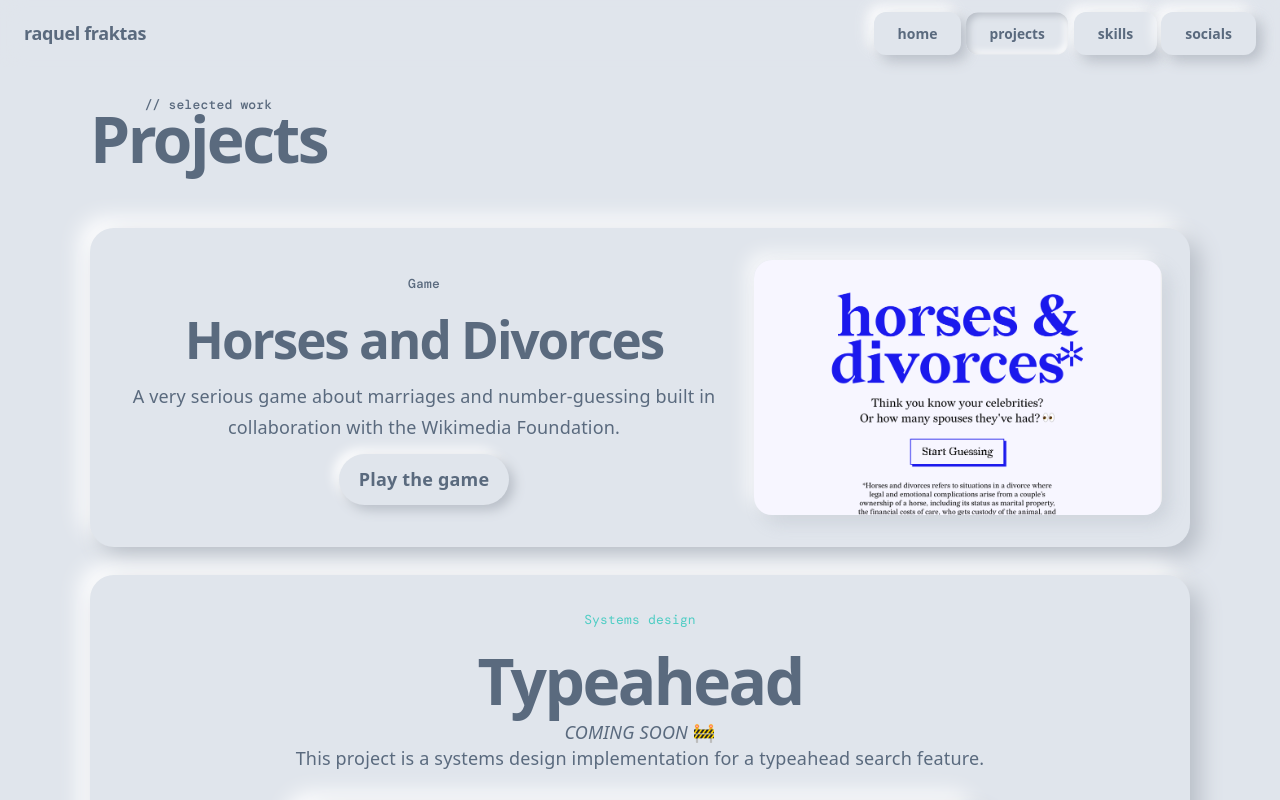
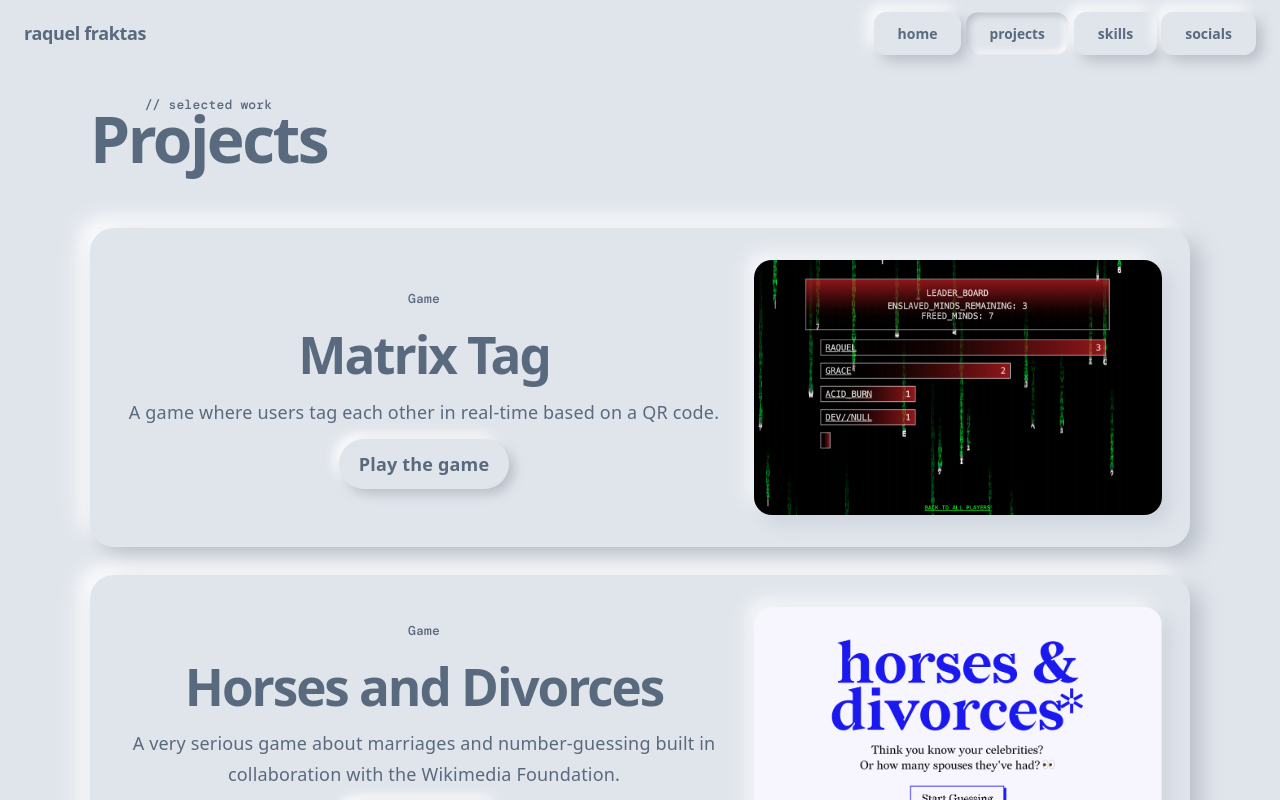
Before and after one commit to RaquelFraktas/my-portfolio, a React (Vite) app: page /projects in a window 1280 px wide. Both pictures are taken after a click on the picture 640 px from the left and 640 px from the top of the page. Shown: the top 800 px of the page. Built offline with nearby package versions, Linux system fonts and the light colour scheme.

Commit message:
add matrix project to website

```diff
--- a/src/EntryPage.css
+++ b/src/EntryPage.css
@@ -47,8 +47,8 @@
   overflow: visible;
   fill: #ffffffe9;
   font-family: 'Shadows Into Light', cursive;
-  font-size: 20px;
-  animation: hintFloat 4.5s ease-out both;
+  font-size: 25px;
+  animation: hintFloat 6.5s ease-out both;
   pointer-events: none;
 }
 
--- /dev/null
+++ b/src/containers/MatrixProject.jsx
@@ -0,0 +1,39 @@
+import matrixGameImage from "../assets/matrix-highscore-page.png";
+
+export default function MatrixProject() {
+  return (
+    <section className="project-feature project-feature--game">
+      <div className="project-feature__copy">
+        <p className="section__label">Game</p>
+        <h2 className="project-feature__title">Matrix Tag</h2>
+        <p className="project-feature__description">
+          A game where users tag each other in real-time based on a QR code.
+        </p>
+        <a
+          className="project-feature__link"
+          href="https://downtherabbithole-6614b2c776e9.herokuapp.com/"
+          target="_blank"
+          rel="noreferrer"
+        >
+          Play the game
+        </a>
+      </div>
+
+      <a
+        className="project-feature__thumb-link"
+        href="https://downtherabbithole-6614b2c776e9.herokuapp.com/"
+        target="_blank"
+        rel="noreferrer"
+        aria-label="Play downtherabbithole"
+      >
+        <img
+          className="project-feature__thumb"
+          src={matrixGameImage}
+          alt="Matrix Tag game thumbnail"
+        />
+      </a>
+
+
+    </section>
+  );
+}
--- a/src/pages/ProjectsPage.jsx
+++ b/src/pages/ProjectsPage.jsx
@@ -1,5 +1,5 @@
 import SiteNav from "../components/SiteNav";
-// import MusicPage from "./MusicPage";
+import MatrixProject from "../containers/MatrixProject";
 import horsesAndDivorcesImage from "../assets/horsesanddivorces.png";
 import "./ProjectsPage.css";
 import TypeaheadPage from "./TypeaheadPage";
@@ -18,7 +18,7 @@ export default function ProjectsPage() {
         </header>
 
         <div className="projects-page__stack">
-          {/* <MusicPage /> */}
+          <MatrixProject/>
 
           <section className="project-feature project-feature--game">
             <div className="project-feature__copy">
```
Also changed, not shown: src/assets/matrix-highscore-page.png (added).
